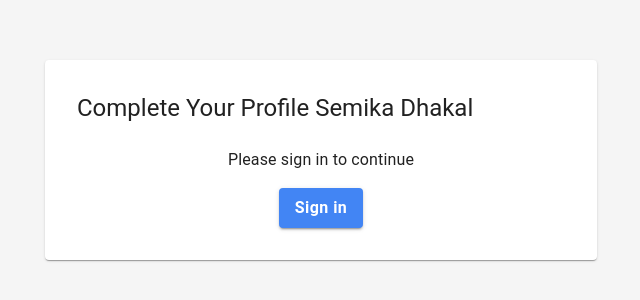
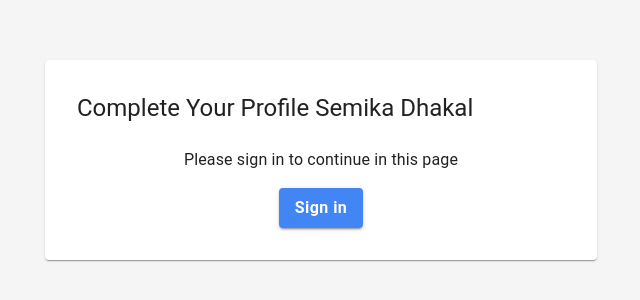
Before and after one commit to semikadhakal/awscicd, a React (Vite) app in the folder frontend/: page /complete-signup in a window 1280 px wide. Shown: the part 240-540 px from the top of the page, without its empty margins (319-959 px from the left). Built offline with nearby package versions, Linux system fonts and the light colour scheme; no server answers; the HTML template or start-up script is replaced by a standard one.

Commit message:
feat: integration and deployment completed

```diff
--- a/frontend/src/pages/CompleteSignup.tsx
+++ b/frontend/src/pages/CompleteSignup.tsx
@@ -66,7 +66,7 @@ const CompleteSignup: React.FC = () => {
               }}
             >
               <Typography variant="body1" sx={{ mb: 2 }}>
-                Please sign in to continue
+                Please sign in to continue in this page
               </Typography>
               <SignInButton mode="modal">
                 <Button
```
